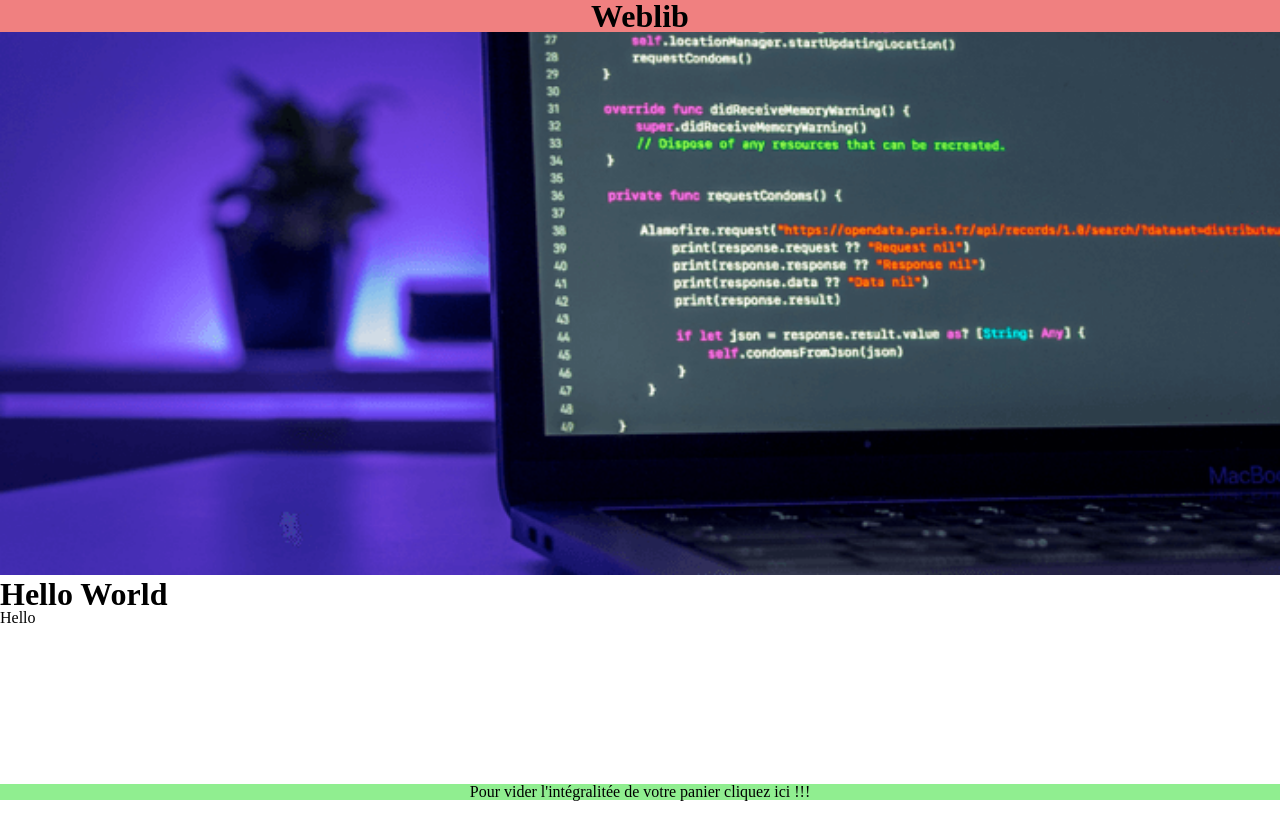
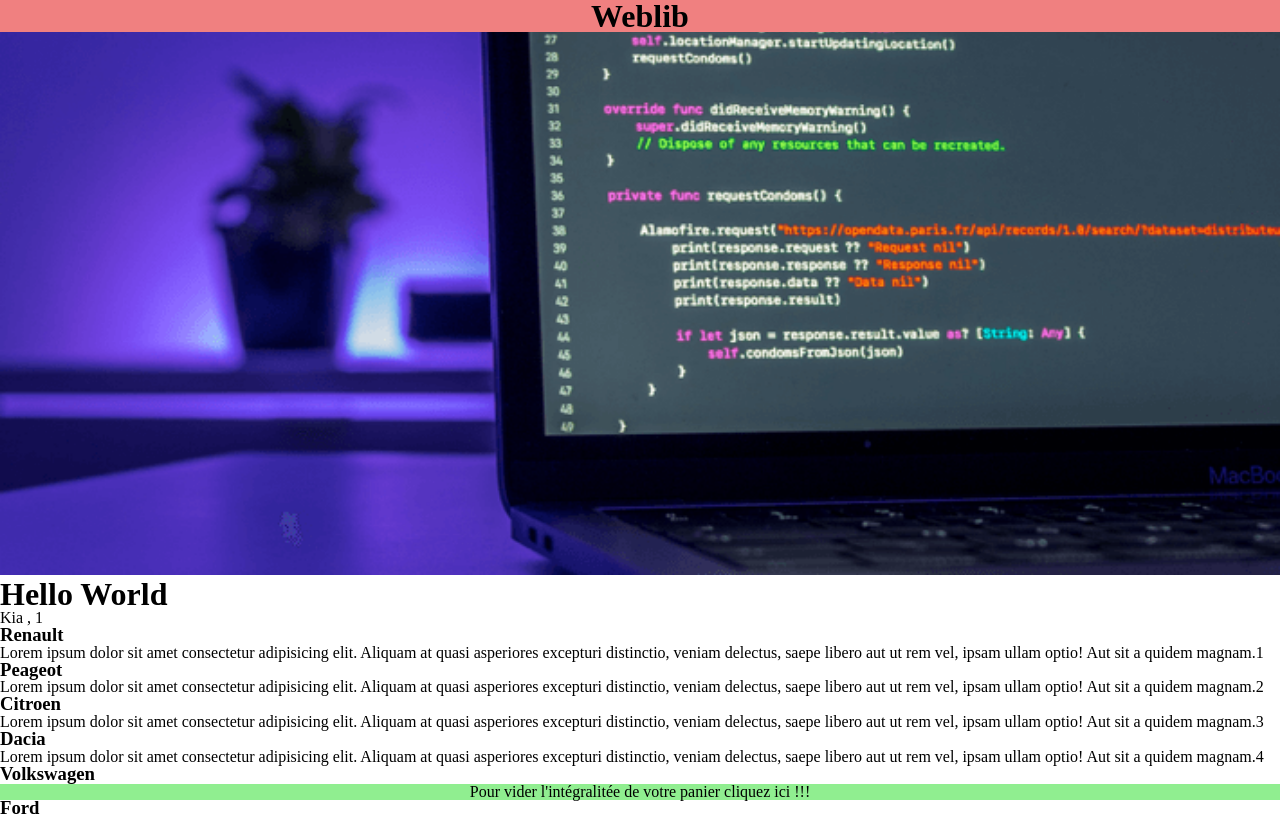
Before and after one commit to SamRaf/test-competances, a React (Create React App) app: page / in a window 1280 px wide. Shown: the top 816 px of the page. Built offline with nearby package versions, Linux system fonts and the light colour scheme.

Commit message:
ajout des items au clic dans le state bag

```diff
--- /dev/null
+++ b/src/components/Card.js
@@ -0,0 +1,19 @@
+import React, { useState } from "react";
+import "../styles/styles.css";
+
+function Card({ title, description, id, addToBag }) {
+  return (
+    <>
+      <div
+        className="card"
+        onClick={() => addToBag({ title, description, id, unite: 1 })}
+      >
+        <h3>{title}</h3>
+        <span>{description}</span>
+        <span>{id}</span>
+      </div>
+    </>
+  );
+}
+
+export default Card;
--- a/src/components/Cards.js
+++ b/src/components/Cards.js
@@ -1,104 +1,159 @@
-import React from "react";
+import React, { useState } from "react";
+import { bindActionCreators } from "redux";
+import { connect } from "react-redux";
+import { addItem } from "../actions/index";
+import { deleteItem } from "../actions/index";
+import Card from "./Card";
 import "../styles/styles.css";
 
 function Cards() {
-  const tab = [
+  const [items, setItems] = useState([
     {
-      id: "1",
+      id: 1,
       title: "Renault",
       description:
         "Lorem ipsum dolor sit amet consectetur adipisicing elit. Aliquam at quasi asperiores excepturi distinctio, veniam delectus, saepe libero aut ut rem vel, ipsam ullam optio! Aut sit a quidem magnam.",
     },
     {
-      id: "2",
+      id: 2,
       title: "Peageot",
       description:
         "Lorem ipsum dolor sit amet consectetur adipisicing elit. Aliquam at quasi asperiores excepturi distinctio, veniam delectus, saepe libero aut ut rem vel, ipsam ullam optio! Aut sit a quidem magnam.",
     },
     {
-      id: "3",
+      id: 3,
       title: "Citroen",
       description:
         "Lorem ipsum dolor sit amet consectetur adipisicing elit. Aliquam at quasi asperiores excepturi distinctio, veniam delectus, saepe libero aut ut rem vel, ipsam ullam optio! Aut sit a quidem magnam.",
     },
     {
-      id: "4",
+      id: 4,
       title: "Dacia",
       description:
         "Lorem ipsum dolor sit amet consectetur adipisicing elit. Aliquam at quasi asperiores excepturi distinctio, veniam delectus, saepe libero aut ut rem vel, ipsam ullam optio! Aut sit a quidem magnam.",
     },
     {
-      id: "5",
+      id: 5,
       title: "Volkswagen",
       description:
         "Lorem ipsum dolor sit amet consectetur adipisicing elit. Aliquam at quasi asperiores excepturi distinctio, veniam delectus, saepe libero aut ut rem vel, ipsam ullam optio! Aut sit a quidem magnam.",
     },
     {
-      id: "6",
+      id: 6,
       title: "Ford",
       description:
         "Lorem ipsum dolor sit amet consectetur adipisicing elit. Aliquam at quasi asperiores excepturi distinctio, veniam delectus, saepe libero aut ut rem vel, ipsam ullam optio! Aut sit a quidem magnam.",
     },
     {
-      id: "7",
+      id: 7,
       title: "Nissan",
       description:
         "Lorem ipsum dolor sit amet consectetur adipisicing elit. Aliquam at quasi asperiores excepturi distinctio, veniam delectus, saepe libero aut ut rem vel, ipsam ullam optio! Aut sit a quidem magnam.",
     },
     {
-      id: "8",
+      id: 8,
       title: "Toyota",
       description:
         "Lorem ipsum dolor sit amet consectetur adipisicing elit. Aliquam at quasi asperiores excepturi distinctio, veniam delectus, saepe libero aut ut rem vel, ipsam ullam optio! Aut sit a quidem magnam.",
     },
     {
-      id: "9",
+      id: 9,
       title: "Opel",
       description:
         "Lorem ipsum dolor sit amet consectetur adipisicing elit. Aliquam at quasi asperiores excepturi distinctio, veniam delectus, saepe libero aut ut rem vel, ipsam ullam optio! Aut sit a quidem magnam.",
     },
     {
-      id: "10",
+      id: 10,
       title: "Audi",
       description:
         "Lorem ipsum dolor sit amet consectetur adipisicing elit. Aliquam at quasi asperiores excepturi distinctio, veniam delectus, saepe libero aut ut rem vel, ipsam ullam optio! Aut sit a quidem magnam.",
     },
     {
-      id: "11",
+      id: 11,
       title: "Mercedes",
       description:
         "Lorem ipsum dolor sit amet consectetur adipisicing elit. Aliquam at quasi asperiores excepturi distinctio, veniam delectus, saepe libero aut ut rem vel, ipsam ullam optio! Aut sit a quidem magnam.",
     },
     {
-      id: "12",
+      id: 12,
       title: "BMW",
       description:
         "Lorem ipsum dolor sit amet consectetur adipisicing elit. Aliquam at quasi asperiores excepturi distinctio, veniam delectus, saepe libero aut ut rem vel, ipsam ullam optio! Aut sit a quidem magnam.",
     },
     {
-      id: "13",
+      id: 13,
       title: "Fiat",
       description:
         "Lorem ipsum dolor sit amet consectetur adipisicing elit. Aliquam at quasi asperiores excepturi distinctio, veniam delectus, saepe libero aut ut rem vel, ipsam ullam optio! Aut sit a quidem magnam.",
     },
     {
-      id: "14",
+      id: 14,
       title: "DS",
       description:
         "Lorem ipsum dolor sit amet consectetur adipisicing elit. Aliquam at quasi asperiores excepturi distinctio, veniam delectus, saepe libero aut ut rem vel, ipsam ullam optio! Aut sit a quidem magnam.",
     },
     {
-      id: "15",
+      id: 15,
       title: "Kia",
       description:
         "Lorem ipsum dolor sit amet consectetur adipisicing elit. Aliquam at quasi asperiores excepturi distinctio, veniam delectus, saepe libero aut ut rem vel, ipsam ullam optio! Aut sit a quidem magnam.",
     },
-  ];
+  ]);
+  let [bag, setBag] = useState([
+    {
+      id: 15,
+      title: "Kia",
+      description:
+        "Lorem ipsum dolor sit amet consectetur adipisicing elit. Aliquam at quasi asperiores excepturi distinctio, veniam delectus, saepe libero aut ut rem vel, ipsam ullam optio! Aut sit a quidem magnam.",
+      unite: 1,
+    },
+  ]);
+  const addToBag = (product) => {
+    console.log(product, "product");
+    const existingItem = bag.filter((p) => p.id === product.id);
+    if (existingItem.length > 0) {
+      const withoutExistingItem = bag.filter((p) => p.id !== product.id);
+      const updatingUniteItem = {
+        ...existingItem[0],
+        unite: existingItem[0].unite + product.unite,
+      };
+      setBag([...withoutExistingItem, updatingUniteItem]);
+    } else {
+      setBag([...bag, product]);
+    }
+  };
+
   return (
     <>
-      <p>Hello</p>
+      <div>
+        <ul>
+          {bag.map((c) => {
+            return (
+              <li>
+                {c.title} , {c.unite}
+                {/* {console.log(c, "c")} */}
+              </li>
+            );
+          })}
+        </ul>
+      </div>
+      <ul className="cards">
+        {items.map((item) => {
+          return <Card key={item.id} {...item} addToBag={addToBag} />;
+        })}
+      </ul>
     </>
   );
 }
 
-export default Cards;
+const mapStateToProps = (state, ownProps) => {
+  return {
+    items: state.contacts,
+  };
+};
+
+const mapDispatchToProps = (dispatch) => ({
+  ...bindActionCreators({ addItem }, dispatch),
+});
+
+export default connect(mapStateToProps, mapDispatchToProps)(Cards);
```
